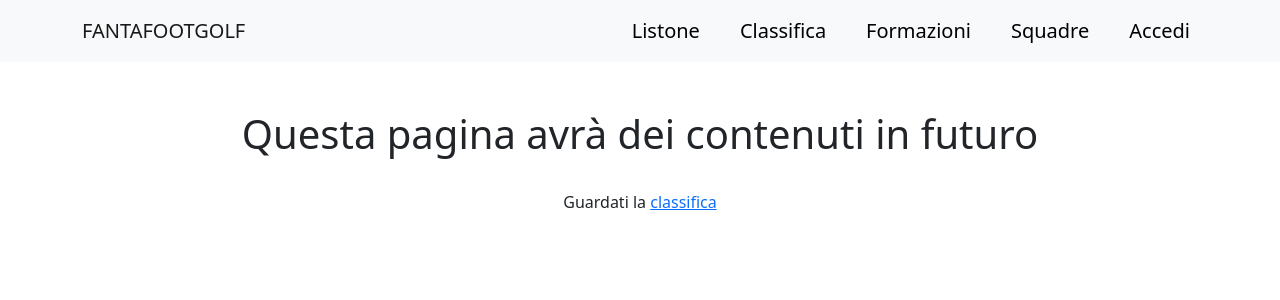
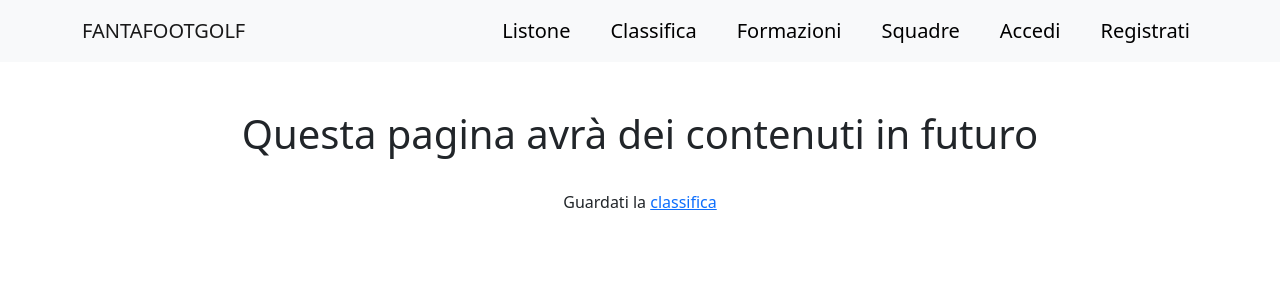
Before and after one commit to lorycade/fantafoot-vite, a React (Vite) app: page / in a window 1280 px wide. Shown: the top 300 px of the page. Built offline with nearby package versions, Linux system fonts and the light colour scheme.

Commit message:
signup add

```diff
--- a/src/App.jsx
+++ b/src/App.jsx
@@ -11,7 +11,7 @@ import CreateTeam from "./pages/CreateTeam";
 import Teams from "./pages/Teams";
 import TeamDetail from "./pages/TeamDetail";
 import RecoverPassword from "./pages/RecoverPassword";
-// import Signup from "./pages/Signup";
+import Signup from "./pages/Signup";
 import AddLineup from "./pages/AddLineup";
 import Lineups from "./pages/Lineups";
 
@@ -29,7 +29,7 @@ const router = createBrowserRouter([
     { path: '/login', element: <Login />},
     { path: '/api/auth/email-confirmation', element: <Login />},
     { path: '/login/recover-password/:recoverCode', element: <RecoverPassword />},
-    // { path: '/registrazione', element: <Signup />},
+    { path: '/registrazione', element: <Signup />},
     { path: '/squadre', element: <Teams />},
     { path: '/squadre/:teamId', element: <TeamDetail />},
     { path: '/formazioni', element: <Lineups />},
--- a/src/components/header/header.jsx
+++ b/src/components/header/header.jsx
@@ -30,7 +30,7 @@ function Header() {
               <NavLink to="/squadre" className="nav-link">Squadre</NavLink>
               {user && user.confirmed && <NavLink to="/profilo" className="nav-link">Profilo</NavLink>}
               {!user && <NavLink to="/login" className="nav-link">Accedi</NavLink>}
-              {/* {!user && <NavLink to="/registrazione" className="nav-link">Registrati</NavLink>} */}
+              {!user && <NavLink to="/registrazione" className="nav-link">Registrati</NavLink>}
               {user && user.confirmed && <button onClick={handleLogout} className="nav-link logout">Esci</button>}
             </Nav>
           </Navbar.Collapse>
```
